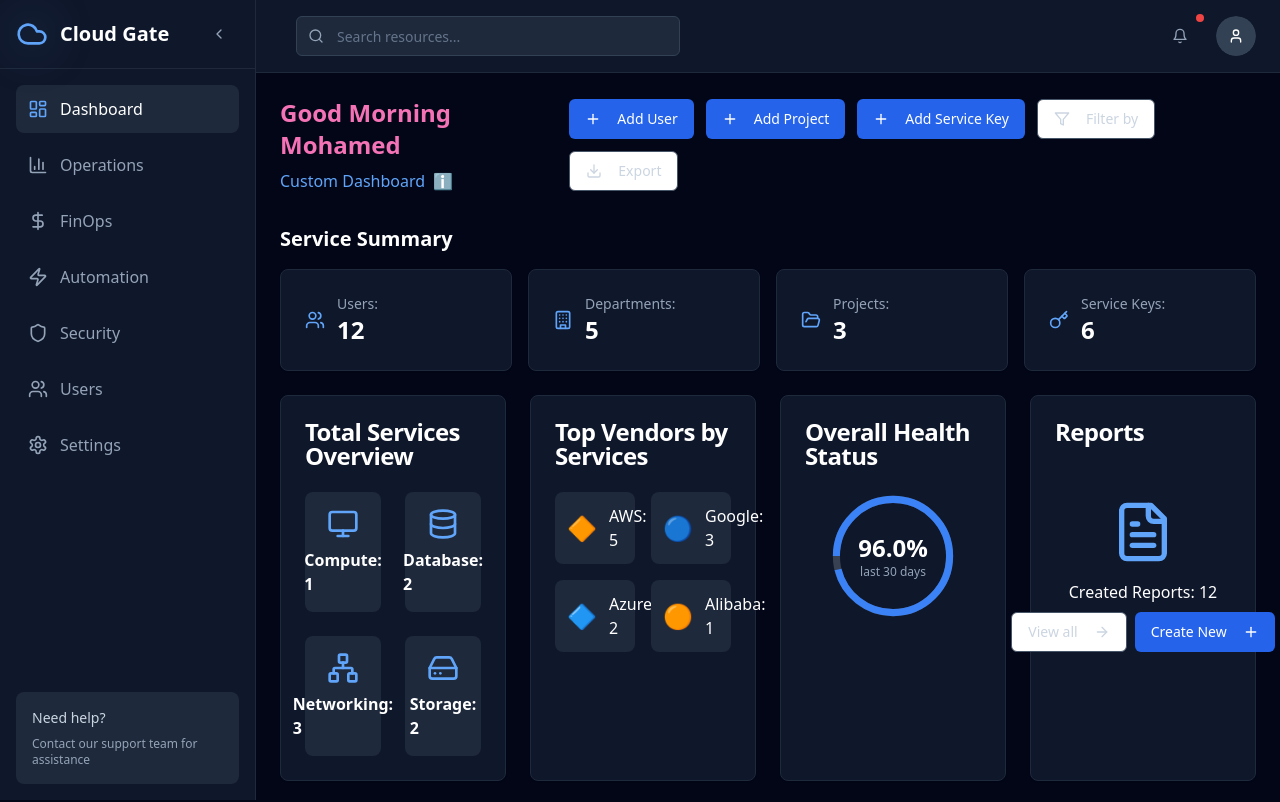
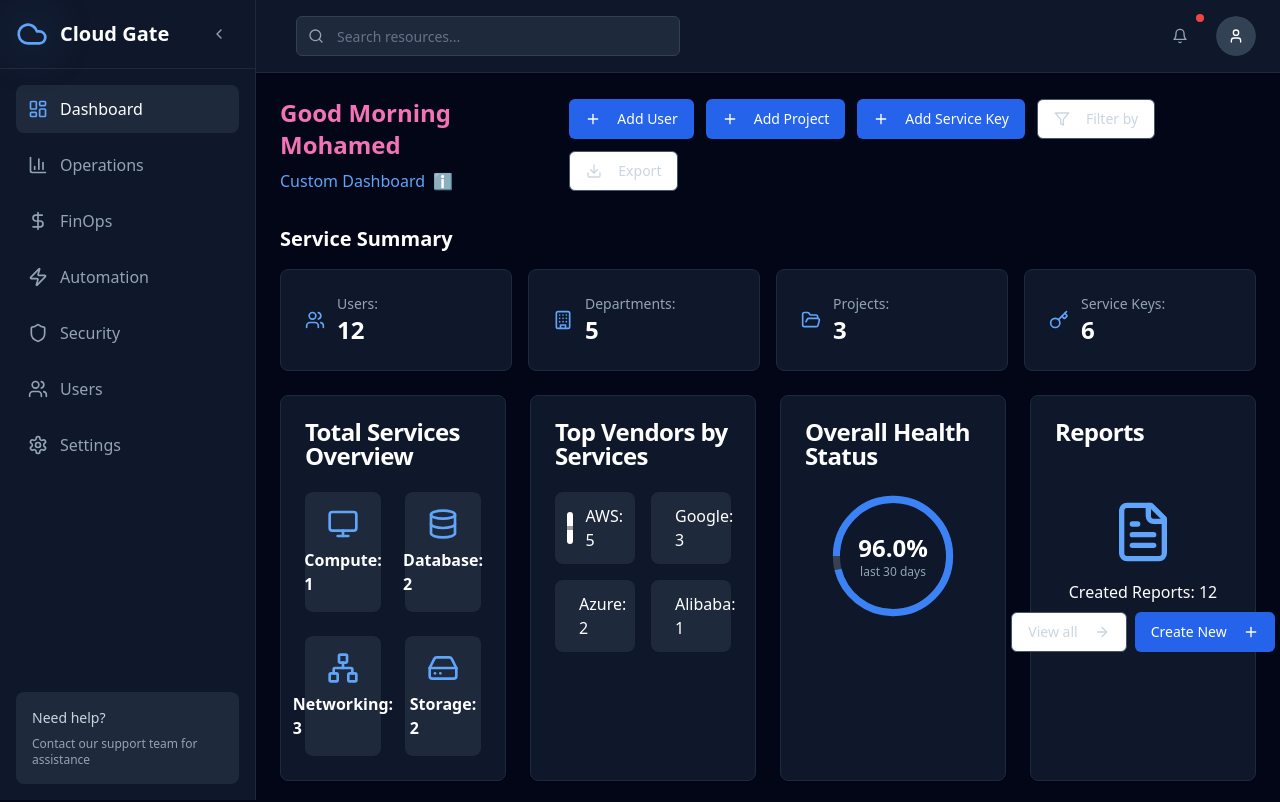
Before and after one commit to opex-dosoukey/cloud-gate-nexus, a React (Vite) app: page /dashboard in a window 1280 px wide. Shown: the top 802 px of the page. Built offline with nearby package versions, Linux system fonts and the light colour scheme; grey boxes are pictures that could not be loaded.

Commit message:
Refactor: Replace vendor icons with cloud provider logos
Replaced the placeholder shapes in the TopVendors component with cloud provider logos, matching the design in the provided screenshot.

```diff
--- a/src/components/dashboard/TopVendors.tsx
+++ b/src/components/dashboard/TopVendors.tsx
@@ -3,10 +3,10 @@ import { Card, CardContent, CardHeader, CardTitle } from '@/components/ui/card';
 
 const TopVendors = () => {
   const vendors = [
-    { name: 'AWS', count: 5, logo: '🔶', color: 'text-orange-400' },
-    { name: 'Google', count: 3, logo: '🔵', color: 'text-blue-400' },
-    { name: 'Azure', count: 2, logo: '🔷', color: 'text-blue-500' },
-    { name: 'Alibaba', count: 1, logo: '🟠', color: 'text-orange-500' },
+    { name: 'AWS', count: 5, logo: 'https://upload.wikimedia.org/wikipedia/commons/9/93/Amazon_Web_Services_Logo.svg', color: 'text-orange-400' },
+    { name: 'Google', count: 3, logo: 'https://upload.wikimedia.org/wikipedia/commons/5/51/Google_Cloud_logo.svg', color: 'text-blue-400' },
+    { name: 'Azure', count: 2, logo: 'https://upload.wikimedia.org/wikipedia/commons/f/fa/Microsoft_Azure.svg', color: 'text-blue-500' },
+    { name: 'Alibaba', count: 1, logo: 'https://upload.wikimedia.org/wikipedia/commons/2/26/Alibaba_Cloud_logo.svg', color: 'text-orange-500' },
   ];
 
   return (
@@ -18,7 +18,21 @@ const TopVendors = () => {
         <div className="grid grid-cols-2 gap-4">
           {vendors.map((vendor, index) => (
             <div key={index} className="flex items-center space-x-3 p-3 bg-slate-800 rounded-lg">
-              <span className="text-2xl">{vendor.logo}</span>
+              <div className="w-8 h-8 flex items-center justify-center bg-white rounded-sm">
+                <img
+                  src={vendor.logo}
+                  alt={`${vendor.name} logo`}
+                  className="w-6 h-6 object-contain"
+                  onError={(e) => {
+                    // Fallback to text if image fails to load
+                    e.currentTarget.style.display = 'none';
+                    e.currentTarget.nextElementSibling.style.display = 'block';
+                  }}
+                />
+                <span className="text-xs font-bold text-slate-700 hidden">
+                  {vendor.name.charAt(0)}
+                </span>
+              </div>
               <div>
                 <p className="text-white font-medium">{vendor.name}: {vendor.count}</p>
               </div>
```
